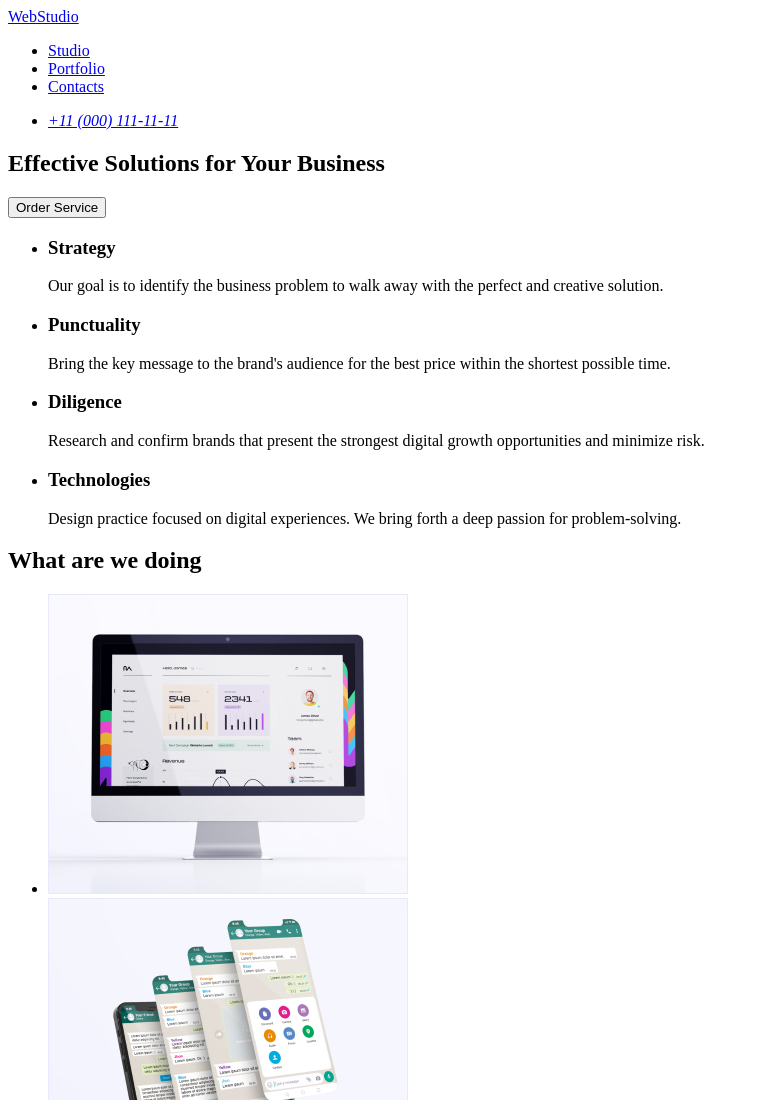
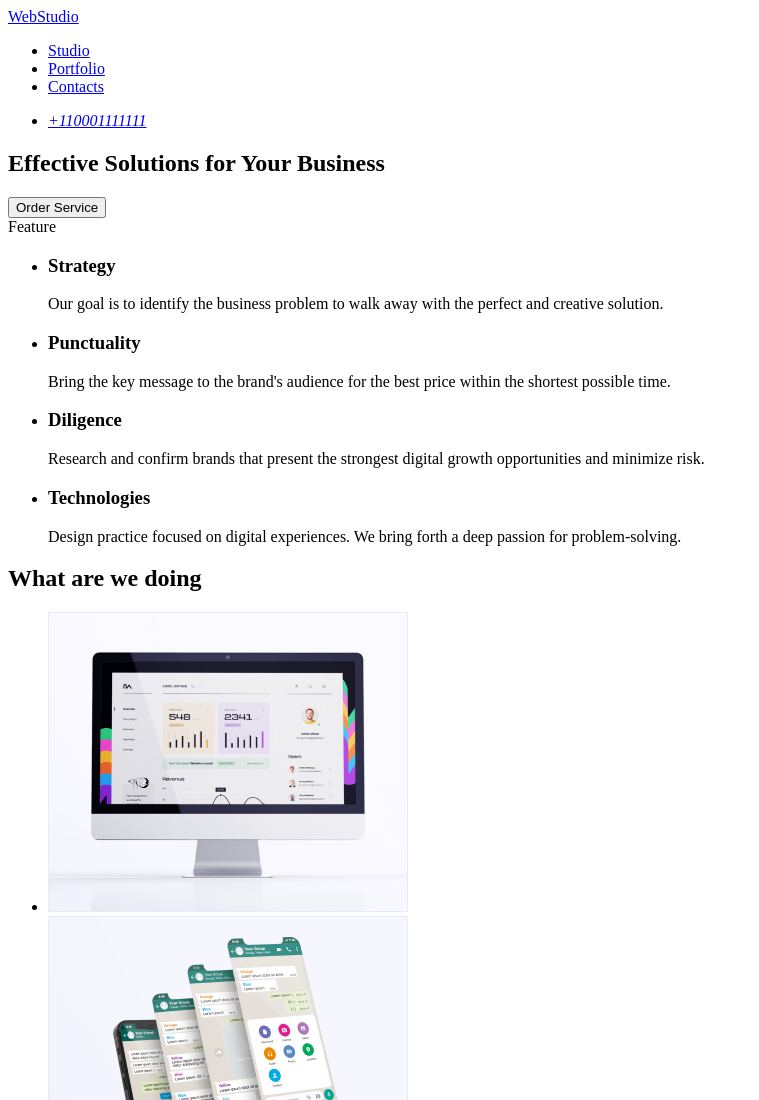
Before and after one commit to olyaterzilova/homework-1, a plain HTML site: page index.html in a window 1280 px wide. Shown: the top 1100 px of the page, without its empty margins (0-759 px from the left). Drawn offline with Linux system fonts and the light colour scheme.

Commit message:
Update index.html
homework1.4

```diff
--- a/index.html
+++ b/index.html
@@ -22,7 +22,8 @@
         <address>
             <ul>
                 <li><a href="mailto:info@devstudio.com”>info@devstudio.com</a></li>
-                <li><a href=" tel:+110001111111">+11 (000) 111-11-11</a></li>
+                <li><a href=" tel:+110001111111">+110001111111</a></li>
+
             </ul>
         </address>
     </header>
@@ -35,6 +36,8 @@
         </section>
         <!--section2-->
         <section>
+            <h2hidden>Feature</h2hidden>
+            </h2>
             <ul>
                 <li>
                     <h3>Strategy</h3>
```
